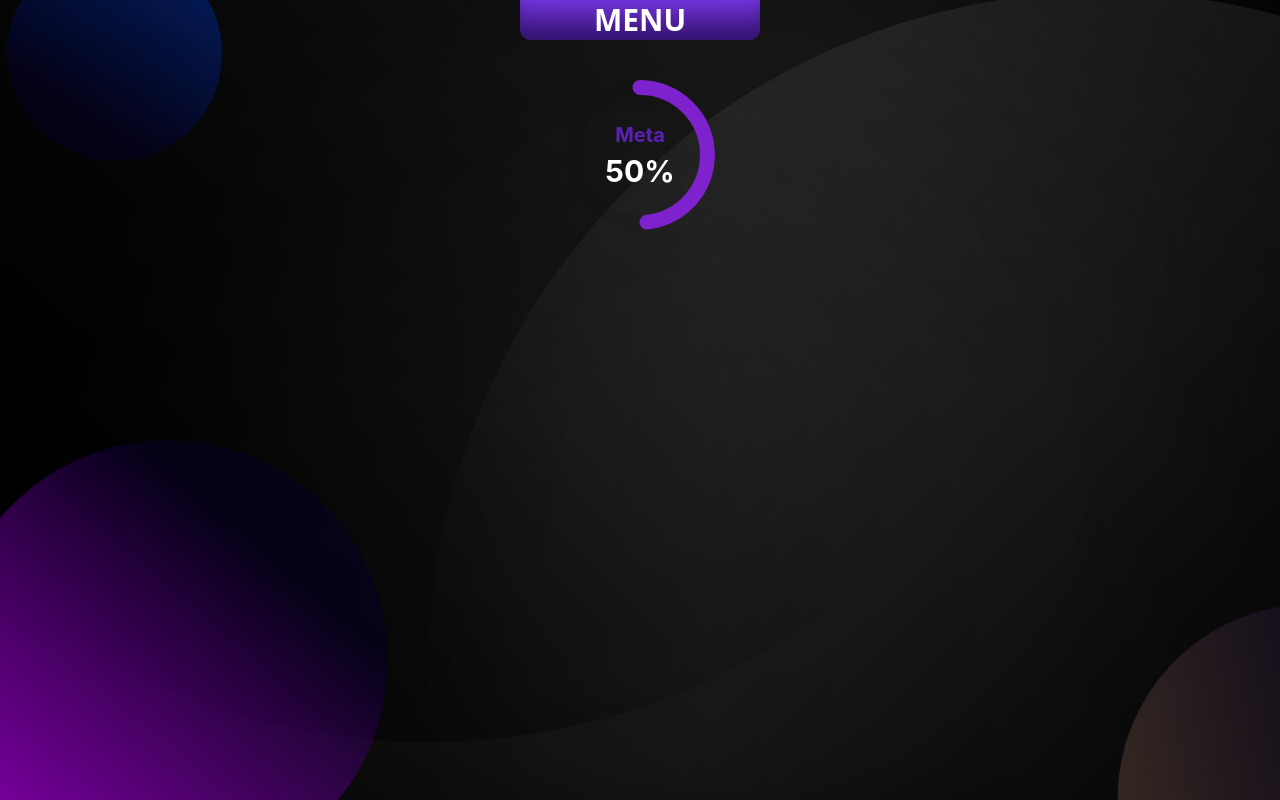
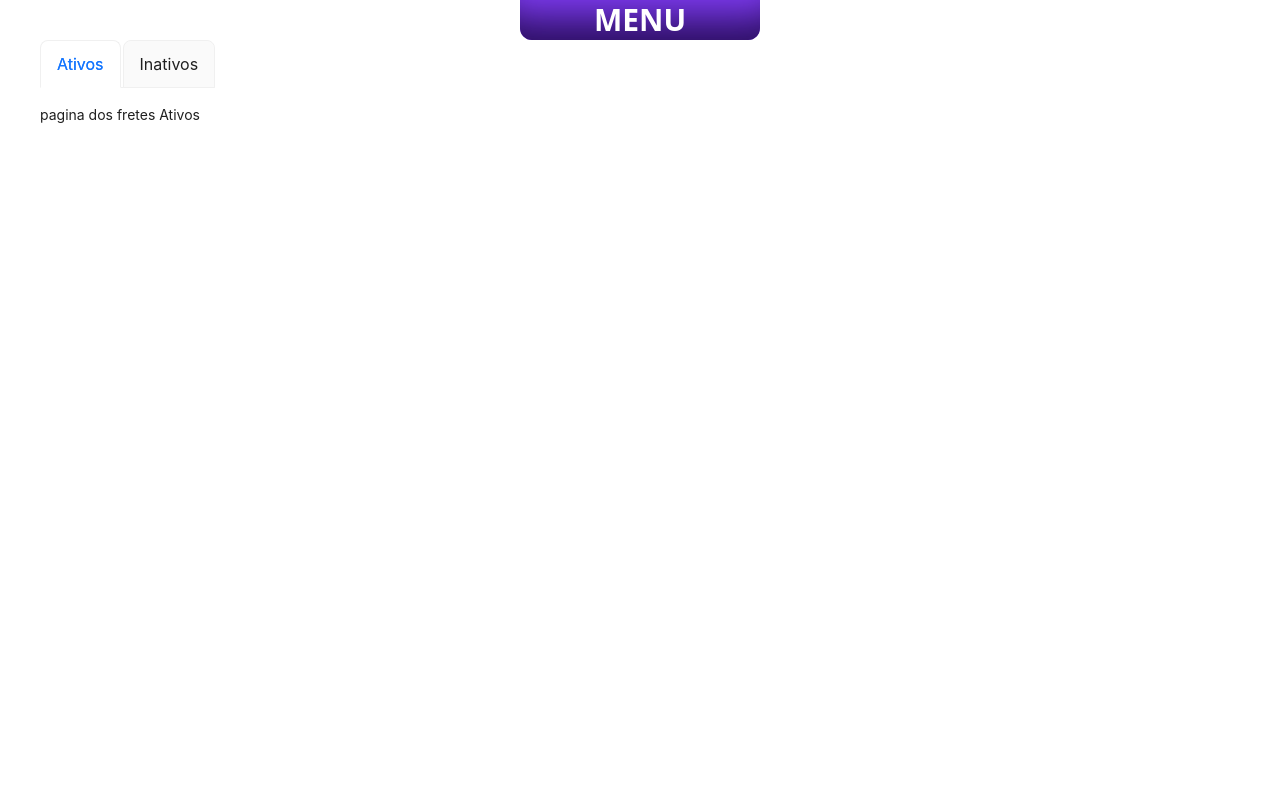
Before and after one commit to Anatonelly-Tech/AnatonellyFretes-v4, a Next.js app: page /test2 in a window 1280 px wide. Built offline with nearby package versions, Linux system fonts and the light colour scheme.

Commit message:
Feat: create a Tabs antd

```diff
--- a/src/app/test2/page.tsx
+++ b/src/app/test2/page.tsx
@@ -1,26 +1,46 @@
 "use client";
 import "@/styles/main.css";
-
+import { Tabs } from "antd";
+import type { TabsProps } from "antd";
 import React from "react";
-import ModalComponent from "@/components/Modal";
-import Loading from "@/components/Loading";
-import ProgressBarAntd from "@/components/newProgressBar";
-import UserNotifyBar from "@/components/UserNotifyBar";
-import AdvancedPages from "@/components/AdvancedPages";
-import Page3 from "../CriarFrete/page3";
 
 import { useForm } from "react-hook-form";
 import { DevTool } from "@hookform/devtools";
 
 const page = () => {
-  const {
-    register,
-    control,
-    formState: { errors },
-  } = useForm();
+  const items: TabsProps["items"] = [
+    {
+      key: "1",
+      label: "Ativos",
+      children: "Content of Tab Pane 1",
+    },
+    {
+      key: "2",
+      label: "Inativos",
+      children: "Content of Tab Pane 2",
+    },
+  ];
+  const onChange = (key: string) => {
+    console.log(key);
+  };
   return (
-    <div className="w-full h-full flex items-start justify-start p-20">
-      <ProgressBarAntd meta={100} percentProgress={50} />
+    <div className="w-full h-full flex items-start justify-start p-10 bg-white">
+      <Tabs
+
+        defaultActiveKey="1"
+        type="card"
+        size={"large"}
+        items={new Array(2).fill(null).map((_, i) => {
+          const id = String(i + 1);
+          return {
+            label: items.map((item) => item.label)[i] || `Tab ${id} `,
+            key: id,
+            children:
+              `pagina dos fretes ` + items.map((item) => item.label)[i] ||
+              `Tab ${id}`,
+          };
+        })}
+      />
     </div>
   );
 };
--- a/src/components/CheckBox/index.tsx
+++ b/src/components/CheckBox/index.tsx
@@ -24,7 +24,7 @@ export default function CheckBox({
           name={label}
           value={label}
           type="checkbox"
-          // {...register(name)}
+          {...register(name)}
           className="before:content[''] peer relative h-5 w-5 cursor-pointer appearance-none rounded-md border border-blue-gray-200 transition-all before:absolute before:top-2/4 before:left-2/4 before:block before:h-12 before:w-12 before:-translate-y-2/4 before:-translate-x-2/4 before:rounded-full before:bg-blue-gray-500 before:opacity-0 before:transition-opacity checked:border-gray-900 checked:bg-gray-900 checked:before:bg-gray-900 hover:before:opacity-10"
         />
         <span className="absolute text-white transition-opacity opacity-0 pointer-events-none top-2/4 left-2/4 -translate-y-2/4 -translate-x-2/4 peer-checked:opacity-100">
```
